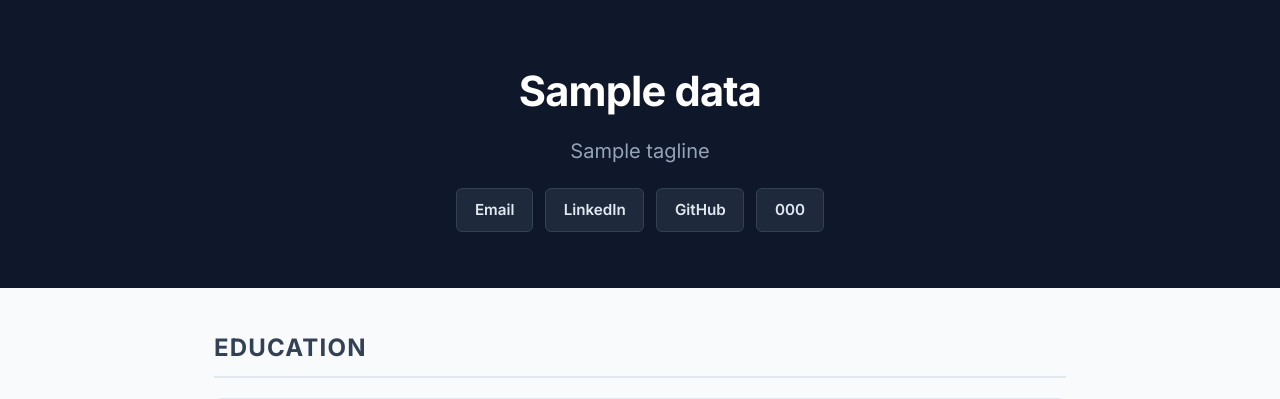
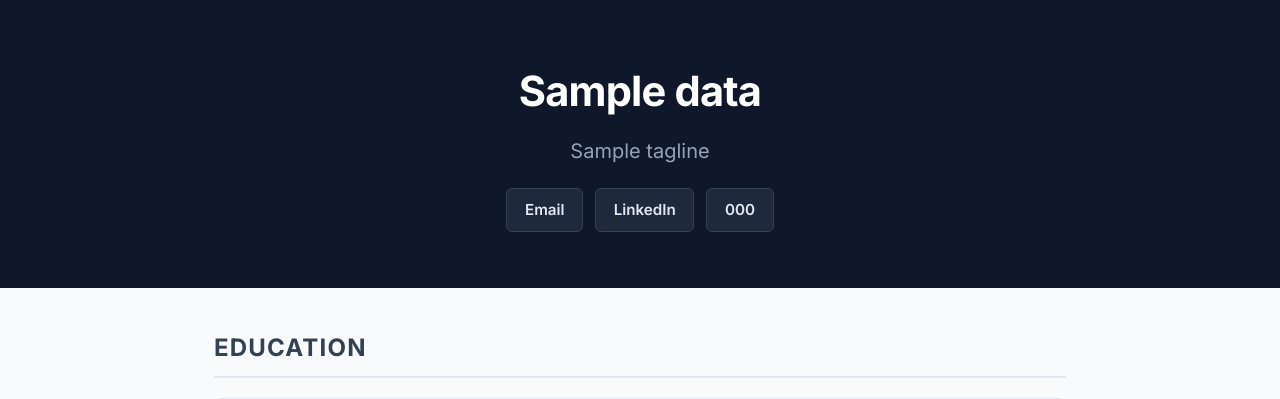
Before and after one commit to AndrewVoelkerding/AndrewVoelkerding, a Python web app: template templates/index.html in a window 1280 px wide. Shown: the part 72-471 px from the top of the page. Run offline with Jinja, Linux system fonts and the light colour scheme; the template is opened without the code that fills it: most values are stand-ins (such as "Sample title", 1, 10 or a date in 2020).

Commit message:
Remove GitHub link from index.html
Removed GitHub link from contact section.

```diff
--- a/templates/index.html
+++ b/templates/index.html
@@ -302,7 +302,6 @@
         <div class="contact-links">
             <a class="btn" href="mailto:{{ data.email }}">Email</a>
             <a class="btn" href="{{ data.linkedin }}" target="_blank">LinkedIn</a>
-            <a class="btn" href="{{ data.github }}" target="_blank">GitHub</a>
             <a class="btn" href="tel:{{ data.phone }}">{{ data.phone }}</a>
         </div>
     </header>
```
